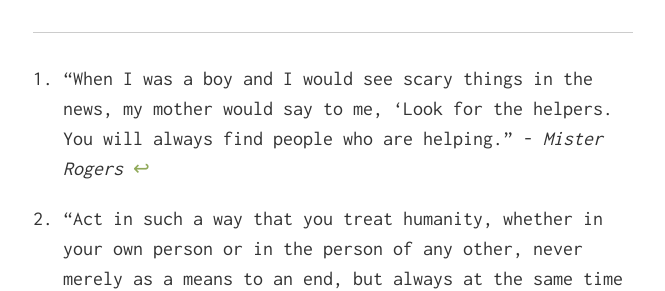
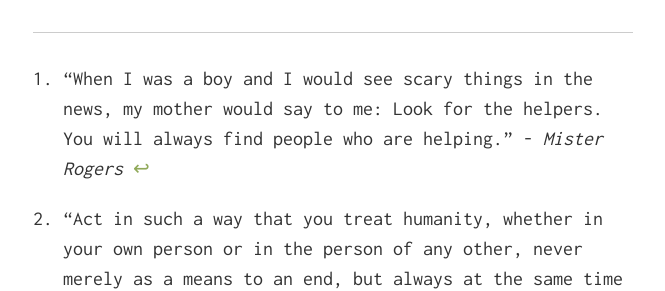
Before and after one commit to thepru/manifesto, a Jekyll site: the page built from index.md, in a window 1280 px wide. Shown: the part 1167-1458 px from the top of the page, without its empty margins (307-972 px from the left). Built offline with Jekyll 4.4.1, drawn with Linux system fonts in a browser that asks for light colours; our own code applies the rules of GitHub Pages for plain Markdown files.

```diff
--- a/index.md
+++ b/index.md
@@ -32,7 +32,7 @@ layout: default
 
 ***
 
-[^helpers]: "When I was a boy and I would see scary things in the news, my mother would say to me, 'Look for the helpers. You will always find people who are helping." - *Mister Rogers*
+[^helpers]: "When I was a boy and I would see scary things in the news, my mother would say to me: Look for the helpers. You will always find people who are helping." - *Mister Rogers*
 
 [^kant]: "Act in such a way that you treat humanity, whether in your own person or in the person of any other, never merely as a means to an end, but always at the same time as an end" - *Immanuel Kant, Grounding for the Metaphysics of Morals*
 
```
